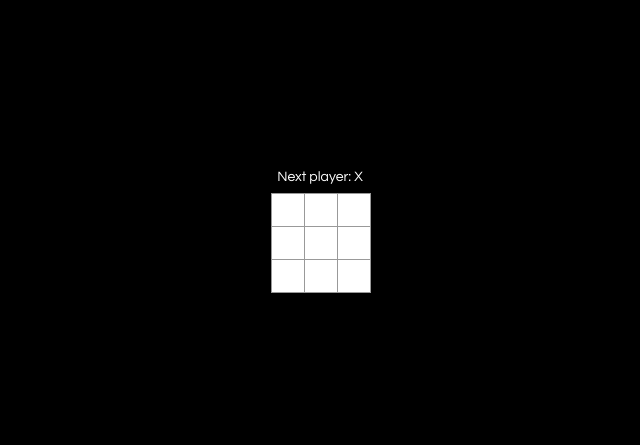
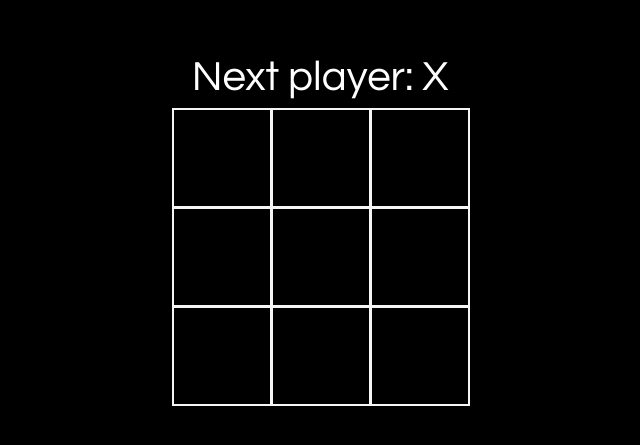
Before and after one commit to Luzaks/tic-tac-toe-React, a React app: page / in a window 1280 px wide. Shown: the part 169-614 px from the top of the page, without its empty margins (295-935 px from the left). Built offline with nearby package versions, Linux system fonts and the light colour scheme.

Commit message:
Style: Add style to the square and the square text.

```diff
--- a/src/index.css
+++ b/src/index.css
@@ -45,22 +45,22 @@ ul {
 
 .status {
     margin-bottom: 10px;
+    font-size: 42px;
 }
 
 .square {
-    background: #fff;
-    border: 1px solid #999;
+    border: 2px solid whitesmoke;
     float: left;
-    font-size: 24px;
-    font-weight: bold;
+    font-size: 34px;
     line-height: 34px;
-    height: 34px;
     margin-right: -1px;
     margin-top: -1px;
     padding: 0;
     text-align: center;
-    width: 34px;
-    color: black;
+    width: 100px;
+    height: 100px;
+    color: white;
+    background-color: transparent;
 }
 
 .square:focus {
```
